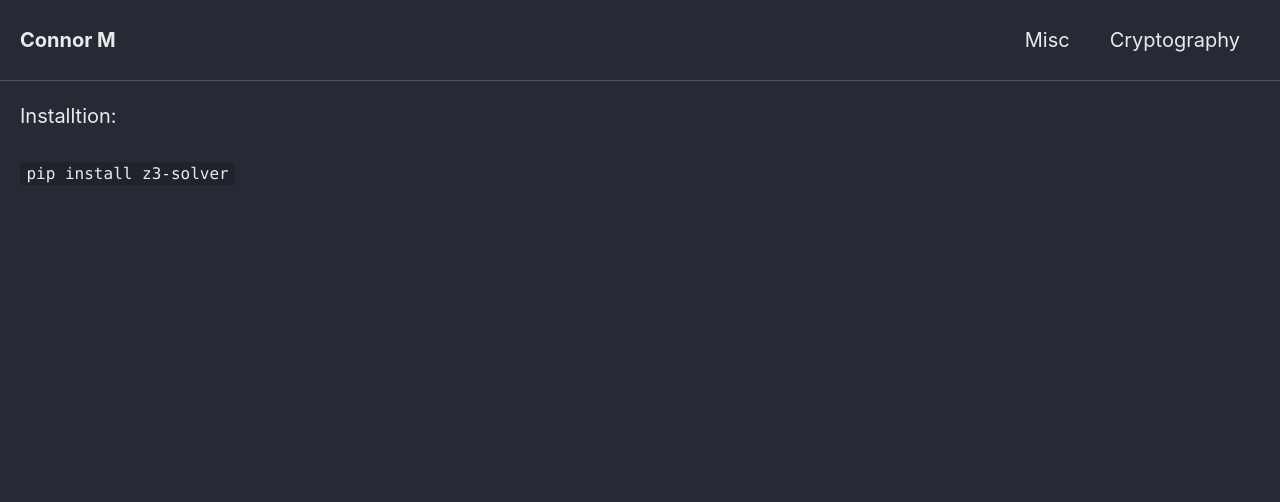
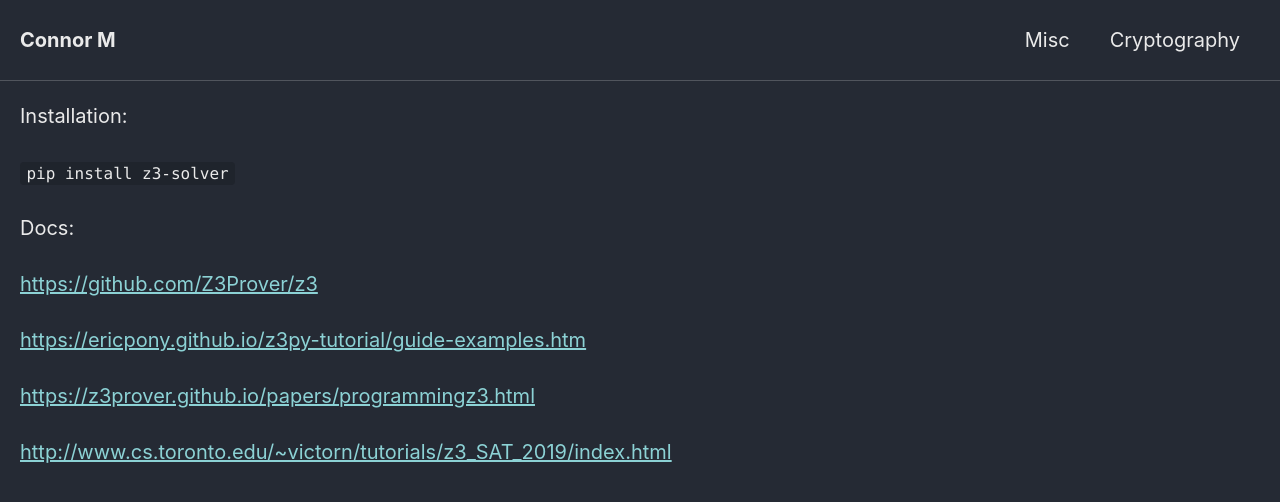
Before and after one commit to Connor-McCartney/Connor-McCartney.github.io, a Jekyll site: the page built from _pages/misc/z3.md, in a window 1280 px wide. Shown: the top 502 px of the page. Built offline with Jekyll 4.4.1, drawn with Linux system fonts in a browser that asks for light colours; cached includes are drawn as plain includes; our own code applies the rules of GitHub Pages for plain Markdown files.

Commit message:
Update z3.md

```diff
--- a/_pages/misc/z3.md
+++ b/_pages/misc/z3.md
@@ -1,4 +1,14 @@
 
-Installtion:
+Installation:
 
 `pip install z3-solver`
+
+Docs:
+
+<https://github.com/Z3Prover/z3>
+
+<https://ericpony.github.io/z3py-tutorial/guide-examples.htm>
+
+<https://z3prover.github.io/papers/programmingz3.html>
+
+<http://www.cs.toronto.edu/~victorn/tutorials/z3_SAT_2019/index.html>
```
